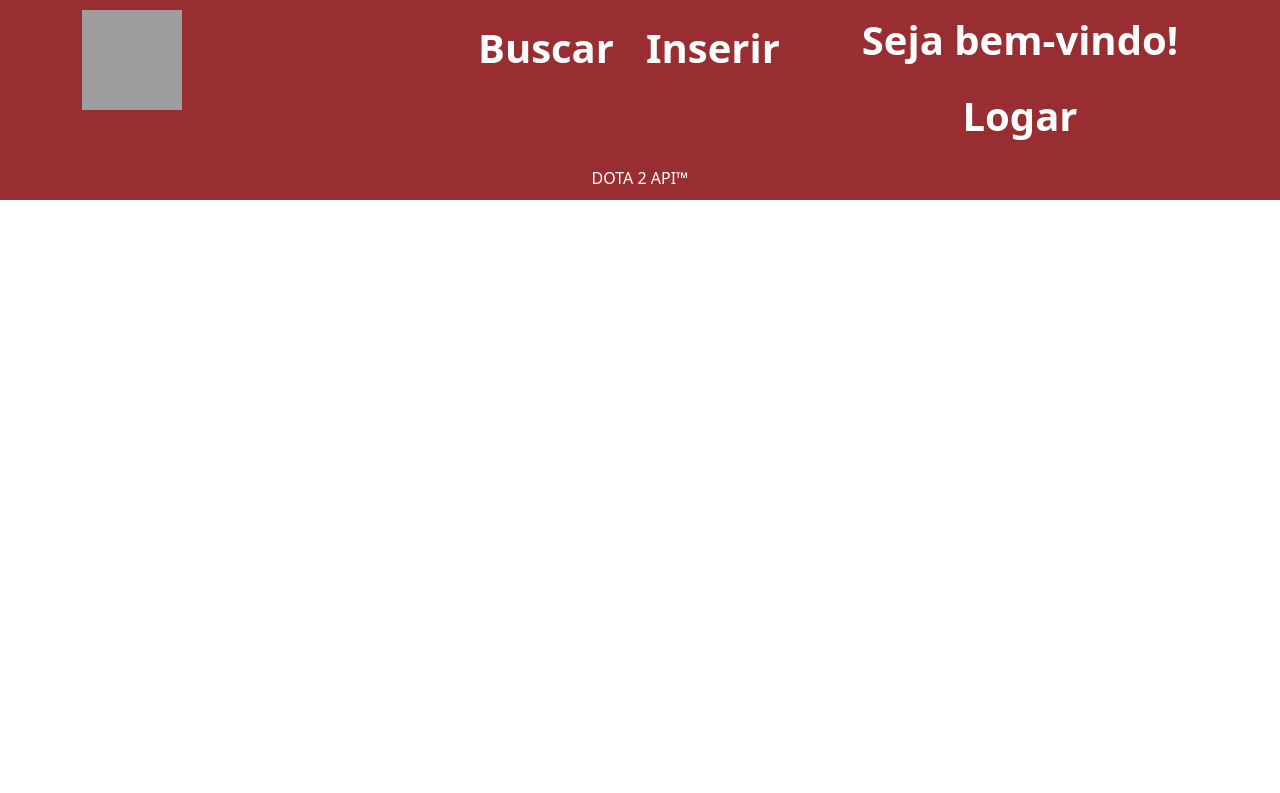
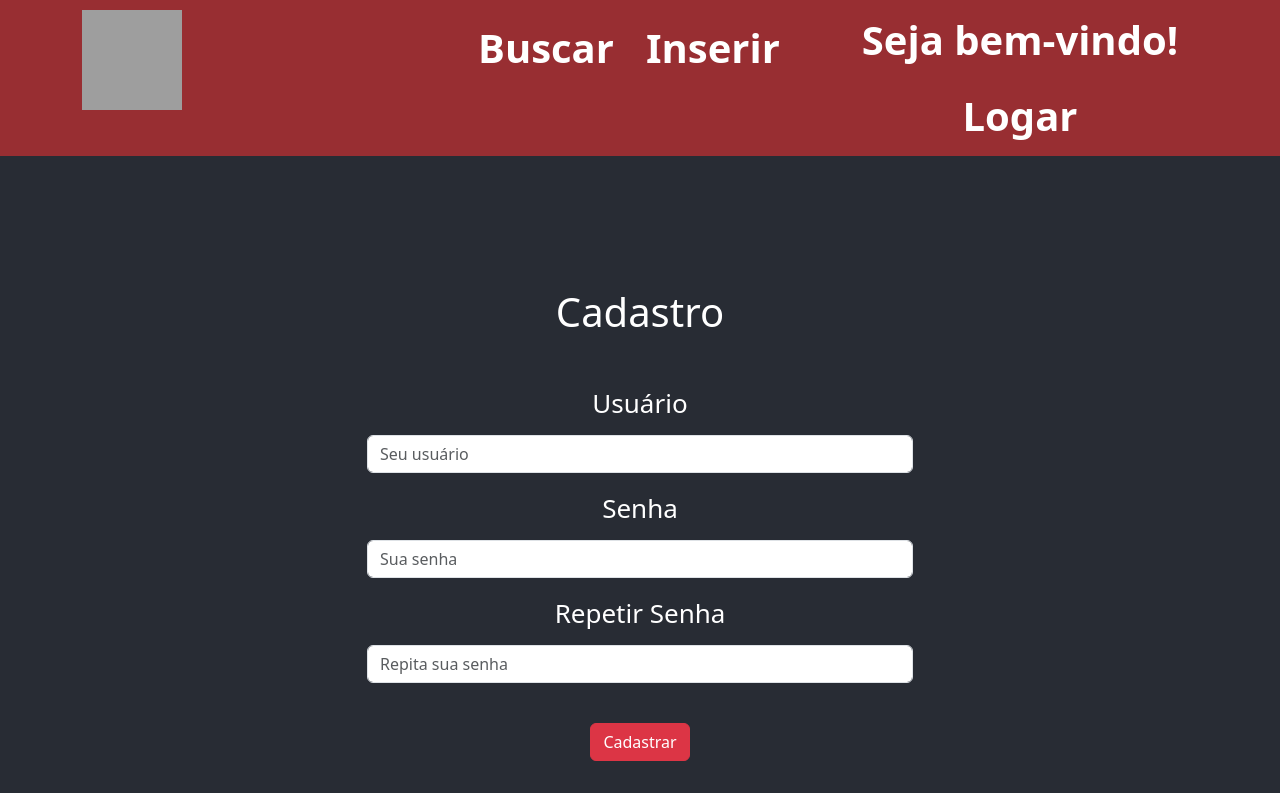
Before and after one commit to Thales000/projeto-fullstack, a React (Create React App) app: page /cadastro in a window 1280 px wide. Shown: the top 793 px of the page. Built offline with nearby package versions, Linux system fonts and the light colour scheme; grey boxes are pictures that could not be loaded.

Commit message:
cadastro de usuário

```diff
--- a/src/components/App.js
+++ b/src/components/App.js
@@ -4,6 +4,7 @@ import Header from './Header';
 import MainBuscar from './MainBuscar';
 import MainInserir from './MainInserir';
 import MainLogin from './MainLogin';
+import MainCadastrar from './MainCadastrar';
 import MainPerfil from './MainPerfil';
 import { Navigate, Routes, Route, BrowserRouter } from 'react-router-dom';
 import { DataProvider } from '../context/DataContext';
@@ -20,6 +21,7 @@ function App() {
             <Route path="/buscar" element={<MainBuscar />} />
             <Route path="/inserir" element={<MainInserir />} />
             <Route path="/login" element={<MainLogin />} />
+            <Route path="/cadastro" element={<MainCadastrar />} />
             <Route path="/perfil" element={<MainPerfil />} />
             <Route path="/" element={<Navigate to="/buscar" />} />
             <Route path="/projeto-fullstack" element={<Navigate to="/buscar" />} />
--- /dev/null
+++ b/src/components/MainCadastrar.js
@@ -0,0 +1,110 @@
+import React, { useState } from 'react';
+import { Container, Row, Col, Form, Button, Alert } from 'react-bootstrap';
+import { Link, useNavigate } from 'react-router-dom';
+import '../assets/Main.css';
+
+const MainCadastrar = () => {
+    const [user, setUser] = useState('');
+    const [password, setPassword] = useState('');
+    const [password2, setPassword2] = useState('');
+    const [userError, setUserError] = useState(null);
+    const [passwordError, setPasswordError] = useState(null);
+    const [registerSuccess, setRegisterSuccess] = useState(null);
+    const navigate = useNavigate();
+
+    const handleRegisterSubmit = async (e) => {
+        e.preventDefault();
+        setUserError(null);
+        setPasswordError(null);
+        setRegisterSuccess(null);
+
+        if(password !== password2){
+            setPasswordError("Senhas diferentes, tente novamente");
+            setPassword('');
+            setPassword2('');
+            return
+        }
+
+        try {
+            const response = await fetch('http://localhost:3001/register_user', {
+                method: 'POST',
+                headers: {
+                    'Content-Type': 'application/json',
+                },
+                body: JSON.stringify({ user, password }),
+            });
+
+            if (response.ok) {
+                const data = await response.json();
+                console.log(data.message);
+                setRegisterSuccess(`Usuário ${user} cadastrado com sucesso!`);
+            } else {
+                const errorData = await response.json();
+                setUserError("Usuário já existente");
+                console.error(`Erro: ${errorData.error}`);
+            }
+        } catch (error) {
+            console.error('Erro ao cadastrar usuário:', error.message);
+            console.log('Resposta completa:', await error.response.text());
+        }
+    };
+
+    return (
+        <main>
+        <Container>
+            {registerSuccess && <Alert className='mb-5 alert-sm' variant="success">{registerSuccess}</Alert>}
+            <Row className="justify-content-center">
+            <Col md={6}>
+                <h1 className="text-center mb-5">Cadastro</h1>
+                <Form onSubmit={handleRegisterSubmit}>
+                <Form.Group>
+                    <Form.Label>Usuário</Form.Label>
+                    <Form.Control
+                    className="mt-1 mb-3"
+                    type="user"
+                    placeholder="Seu usuário"
+                    value={user}
+                    onChange={(e) => setUser(e.target.value)}
+                    required
+                />
+                </Form.Group>
+                {userError && <Alert className='my-3 alert-sm' variant="danger">{userError}</Alert>}
+
+                <Form.Group>
+                    <Form.Label>Senha</Form.Label>
+                    <Form.Control
+                    className="mt-1 mb-3"
+                    type="password"
+                    placeholder="Sua senha"
+                    value={password}
+                    onChange={(e) => setPassword(e.target.value)}
+                    required
+                />
+                </Form.Group>
+
+                <Form.Group>
+                    <Form.Label>Repetir Senha</Form.Label>
+                    <Form.Control
+                    className="mt-1 mb-3"
+                    type="password"
+                    placeholder="Repita sua senha"
+                    value={password2}
+                    onChange={(e) => setPassword2(e.target.value)}
+                    required
+                />
+                </Form.Group>
+                {passwordError && <Alert className='my-3 alert-sm' variant="danger">{passwordError}</Alert>}
+
+                <Button variant="primary btn-danger" type="submit" className='my-4'>
+                    Cadastrar
+                </Button>
+                </Form>
+                <Link to="/login" className='nav-link'>Voltar para o Login</Link>
+            </Col>
+            </Row>
+        </Container>
+        </main>
+    );
+};
+
+export default MainCadastrar;
--- a/src/components/MainLogin.js
+++ b/src/components/MainLogin.js
@@ -1,6 +1,6 @@
 import React, { useState } from 'react';
 import { Container, Row, Col, Form, Button, Alert } from 'react-bootstrap';
-import { useNavigate} from 'react-router-dom';
+import { Link, useNavigate } from 'react-router-dom';
 import '../assets/Main.css';
 
 const MainLogin = () => {
@@ -14,7 +14,6 @@ const MainLogin = () => {
     e.preventDefault();
     setPasswordError(null);
     setUserError(null);
-
 
     console.log('User:' , user);
     console.log('Password:', password);
@@ -94,6 +93,8 @@ const MainLogin = () => {
                 <Button variant="primary btn-danger" type="submit" className='my-4'>
                 Entrar
                 </Button>
+
+                <p>Não tem uma conta? <Link to="/cadastro" className='nav-link'>Criar</Link></p>
             </Form>
             </Col>
         </Row>
--- a/src/models/User.js
+++ b/src/models/User.js
@@ -3,7 +3,7 @@ const mongoose = require('mongoose');
 const userSchema = new mongoose.Schema({
   user: String,
   password: String,
-});
+}, { versionKey: false });
 
 const User = mongoose.model('User', userSchema, 'users');
 
```
Also changed, not shown: app.js (+20 -2 lines).
